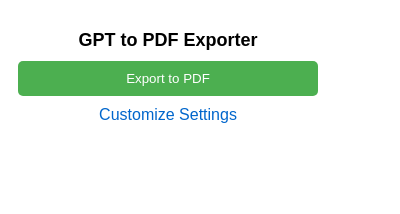
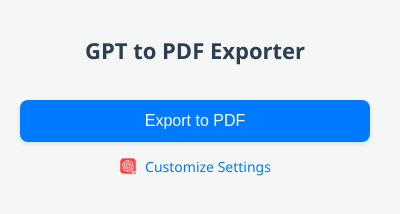
Before and after one commit to janav-cloud/gpt-to-pdf, a browser extension: page src/popup/index.html in a window 400 px wide. Drawn offline with Linux system fonts and the light colour scheme.

Commit message:
Changing the CSS

```diff
--- a/src/popup/index.html
+++ b/src/popup/index.html
@@ -11,7 +11,10 @@
     <div class="container">
         <h1>GPT to PDF Exporter</h1>
         <button id="exportBtn">Export to PDF</button>
-    <a href="../options/index.html" target="_blank">Customize Settings</a>
+        <a href="../options/index.html" target="_blank">
+            <img src="../../public/icon48.png" alt="" class="customize-icon">
+            Customize Settings
+        </a>
     </div>
     <script src="index.js"></script>
 </body>
--- a/src/popup/styles.css
+++ b/src/popup/styles.css
@@ -1,38 +1,59 @@
 body {
-  width: 300px;
-  padding: 10px;
-  font-family: Arial, sans-serif;
+    width: 350px; /* Slightly wider for better spacing */
+    padding: 20px; /* More padding for a cleaner feel */
+    font-family: 'Segoe UI', Tahoma, Geneva, Verdana, sans-serif; /* Modern system font */
+    background-color: #f4f7f6; /* Light, soft background */
+    color: #333; /* Darker, readable text */
+    margin: 0; /* Reset default body margin */
 }
 
 .container {
-  text-align: center;
+    display: flex;
+    flex-direction: column;
+    align-items: center;
+    gap: 15px; /* Consistent spacing between elements */
 }
 
 h1 {
-  font-size: 18px;
-  margin-bottom: 10px;
+    font-size: 22px; /* Slightly larger, more prominent title */
+    margin-bottom: 20px;
+    color: #2c3e50; /* Darker heading color */
 }
 
 button {
-  background-color: #4CAF50;
+    background-color: #007bff; /* Modern blue primary color */
     color: white;
-  padding: 10px;
+    padding: 12px 20px; /* Increased padding for better touch targets */
     border: none;
-  border-radius: 5px;
+    border-radius: 8px; /* More rounded corners */
     cursor: pointer;
     width: 100%;
-  margin-bottom: 10px;
+    font-size: 16px; /* Slightly larger font for the button */
+    transition: background-color 0.3s ease; /* Smooth hover transition */
+    box-shadow: 0 2px 4px rgba(0, 0, 0, 0.1); /* Subtle shadow for depth */
 }
 
 button:hover {
-  background-color: #45a049;
+    background-color: #0056b3; /* Darker shade on hover */
+}
+
+.customize-icon {
+    width: 18px; /* Adjust size as needed */
+    height: 18px;
+    margin-right: 8px;
+    vertical-align: middle; /* Align icon with text */
 }
 
 a {
-  color: #0066cc;
+    color: #007bff;
     text-decoration: none;
+    font-size: 14px;
+    transition: color 0.3s ease;
+    display: inline-flex; /* Enable flexbox for alignment */
+    align-items: center;
 }
 
 a:hover {
     text-decoration: underline;
+    color: #0056b3;
 }
```
Lines whose indentation alone changed are shown as unchanged.
